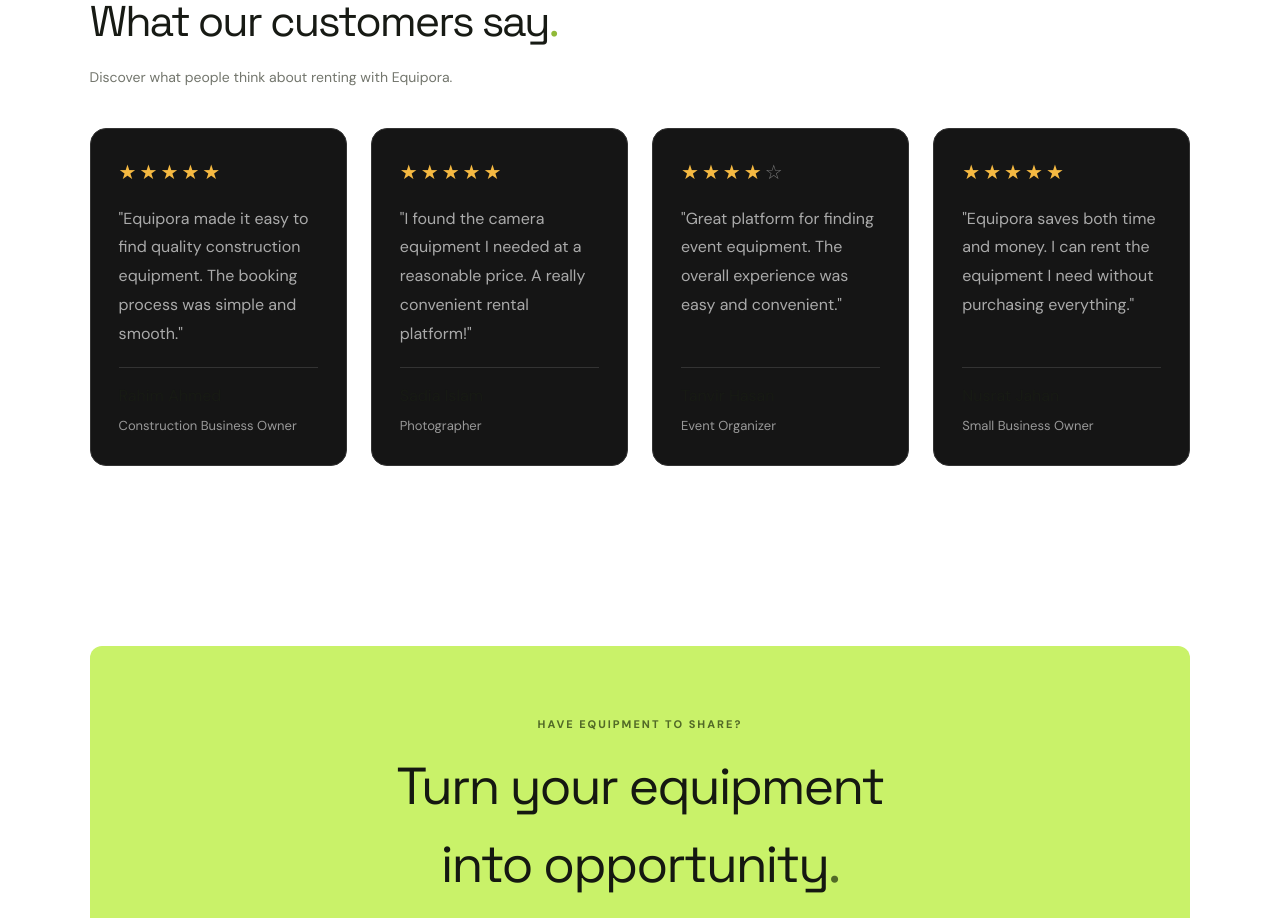
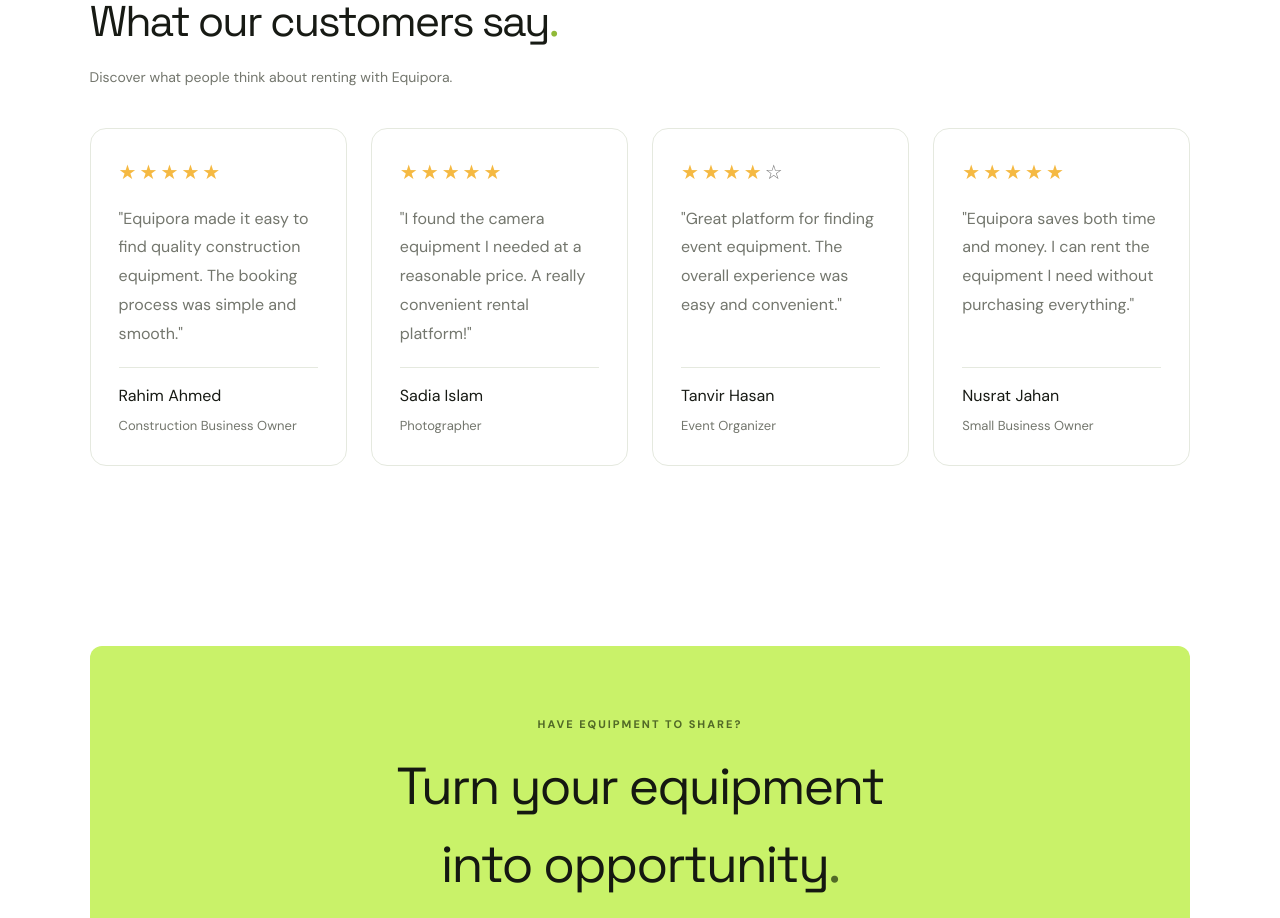
Before and after one commit to diptadevroy091-gif/Assignment-09, a Next.js app in the folder client/: page / in a window 1280 px wide. Shown: the part 2480-3398 px from the top of the page. Built offline with nearby package versions, Linux system fonts and the light colour scheme; no server answers.

Commit message:
Fix customer review cards dark and light theme

```diff
--- a/client/app/page.css
+++ b/client/app/page.css
@@ -10,6 +10,11 @@
   --dark: #151811;
   --muted: #73766d;
   --light: #f7f8f3;
+
+  /* Light theme review card variables */
+  --card-bg: var(--surface-card, #ffffff);
+  --text-secondary: var(--muted, #73766d);
+  --border-color: var(--border, #e5e7eb);
 }
 
 :root[data-theme="dark"] {
@@ -17,6 +22,11 @@
   --dark: #f5f7f2;
   --muted: #a8b3a5;
   --light: #192219;
+
+  /* Dark theme review card variables */
+  --card-bg: var(--surface-card, #202a20);
+  --text-secondary: var(--muted, #a8b3a5);
+  --border-color: var(--border, #344034);
 }
 
 * {
@@ -133,8 +143,6 @@ main {
   font-weight: 600;
 }
 
-/* Theme toggle */
-
 .theme-toggle {
   position: static !important;
   display: inline-flex !important;
@@ -172,8 +180,6 @@ main {
 .primary-btn:hover {
   background: #b7e653;
 }
-
-/* Mobile menu defaults */
 
 .hamburger,
 .mobile-menu-actions {
@@ -629,6 +635,38 @@ main {
 }
 
 /* =====================================
+   CUSTOMER REVIEWS - THEME SUPPORT
+===================================== */
+
+#reviews {
+  background: var(--background);
+  color: var(--foreground);
+  transition: background 0.25s ease, color 0.25s ease;
+}
+
+#reviews h2 {
+  color: var(--foreground);
+}
+
+#reviews > div > div {
+  transition: background 0.25s ease, border-color 0.25s ease,
+    box-shadow 0.25s ease;
+}
+
+#reviews > div > div > div {
+  color: var(--foreground);
+}
+
+:root[data-theme="dark"] #reviews {
+  background: var(--background);
+  color: #f5f7f2;
+}
+
+:root[data-theme="dark"] #reviews h2 {
+  color: #f5f7f2;
+}
+
+/* =====================================
    CTA
 ===================================== */
 
@@ -813,8 +851,6 @@ main {
     transform: translateY(-8px) rotate(-45deg);
   }
 
-  /* RIGHT SIDE DROPDOWN */
-
   .navbar > .nav-links {
     display: none !important;
     position: absolute !important;
@@ -892,8 +928,6 @@ main {
     border-radius: 8px;
   }
 
-  /* HERO */
-
   .hero {
     grid-template-columns: 1fr;
     gap: 45px;
@@ -915,8 +949,6 @@ main {
   .floating-card {
     left: 15px;
   }
-
-  /* GRIDS */
 
   .category-grid {
     grid-template-columns: repeat(2, 1fr);
```
